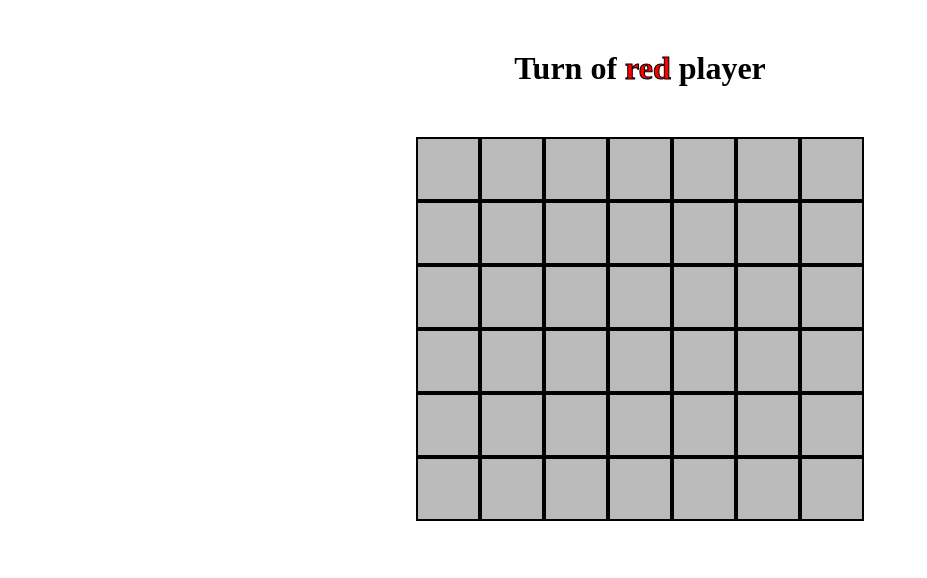
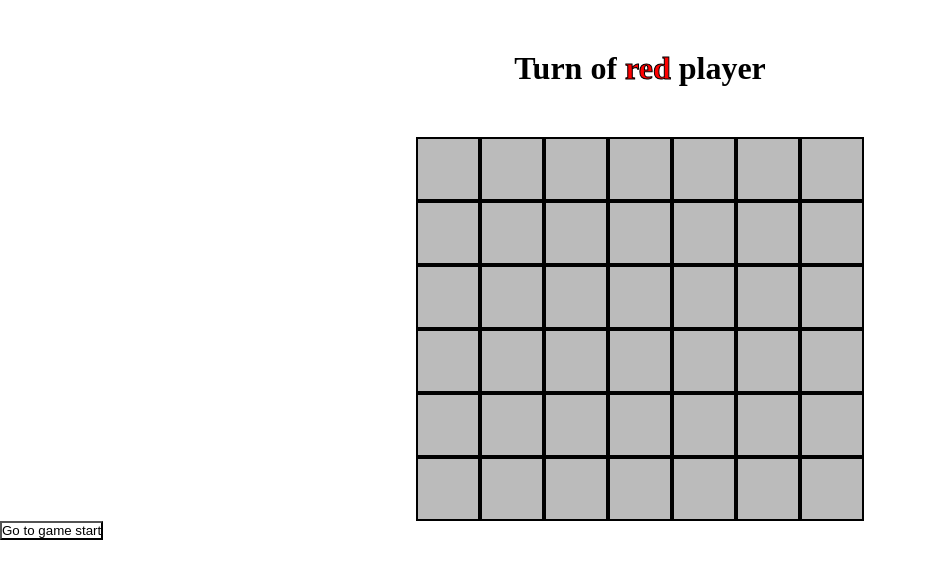
Before and after one commit to idroj2002/Connect-four, a React (Vite) app: page / in a window 1280 px wide. Shown: the top 578 px of the page, without its empty margins (0-927 px from the left). Built offline with nearby package versions, Linux system fonts and the light colour scheme.

Commit message:
history logic implemented

```diff
--- a/src/App.jsx
+++ b/src/App.jsx
@@ -1,7 +1,6 @@
 import { useState } from 'react'
 import './App.css'
 import { Column } from './Column.jsx'
-import { Cell } from './Cell.jsx'
 
 export function App() {
 
@@ -11,23 +10,41 @@ export function App() {
   const [position, setPosition] = useState(Array.from({ length: COLUMNS }, () => []));
   const [nextMovement, setNextMovement] = useState('red');
   const [winner, setWinner] = useState();
+  const [history, setHistory] = useState([[...position]]);
+  const [currentMovement, setCurrentMovement] = useState(0);
 
   const handleClick = (column) => {
-    let newPosition = [...position];
+    let newPosition = position.map(subarray => [...subarray]);
+    if (newPosition[column].length < ROWS) {
+      console.log(currentMovement);
+      console.log(currentMovement % 2);
+      console.log(nextMovement);
+
+      let newHistory = [...history.slice(0, currentMovement + 1)];
+
       newPosition[column].push(nextMovement);
       setPosition(newPosition);
+
+      if(!newHistory) {
+        newHistory = [...history];
+      }
+      newHistory.push(newPosition);
+
+      setHistory(newHistory);
+
       if (nextMovement == 'red') {
         setNextMovement('yellow');
       } else {
         setNextMovement('red');
       }
 
+      setCurrentMovement(currentMovement + 1);
       checkWinCondition(column, newPosition[column].length - 1);
+    }
   }
 
   const winHandle = (colorOfWinner) => {
     setWinner(colorOfWinner);
-    console.log(winner);
   }
 
   const checkWinCondition = (column, row) => {
@@ -149,6 +166,26 @@ export function App() {
     titleText = `Turn of <span class=${nextMovement}-text><b>&nbsp;${nextMovement}&nbsp;</b></span> player`;
   }
 
+  const movements = history.map((position, move) => {
+    let description = move == 0 ? "Go to game start" : `Go to movement #${move}`;
+
+    return(
+      <li key={move}>
+        <button className='historyButton' onClick={() => jumpTo(move)}>{description}</button>
+      </li>
+    );
+  })
+
+  const jumpTo = (move) => {
+    setCurrentMovement(move);
+    if (move % 2 == 0) {
+      setNextMovement('red');
+    } else {
+      setNextMovement('yellow');
+    }
+    setPosition(history[move]);
+  }
+
   return (
     <>
       <h1 className="title" dangerouslySetInnerHTML={{ __html: titleText }}></h1>
@@ -156,6 +193,12 @@ export function App() {
       <div className='board'>
         { columns }
       </div>
+
+      <div className='history'>
+        <ol>
+          { movements }
+        </ol>
+      </div>
     </>
   )
 }
```
Lines whose indentation alone changed are shown as unchanged.
